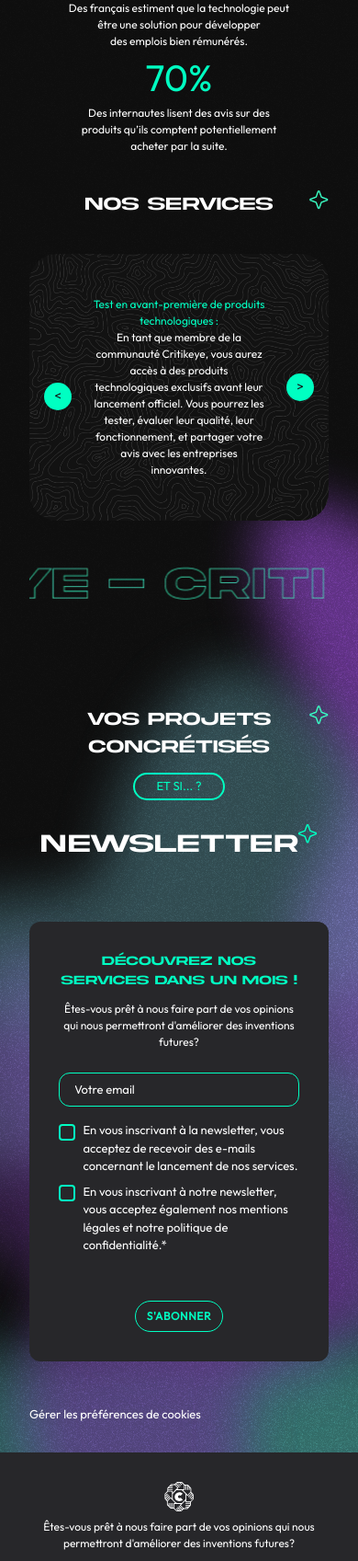
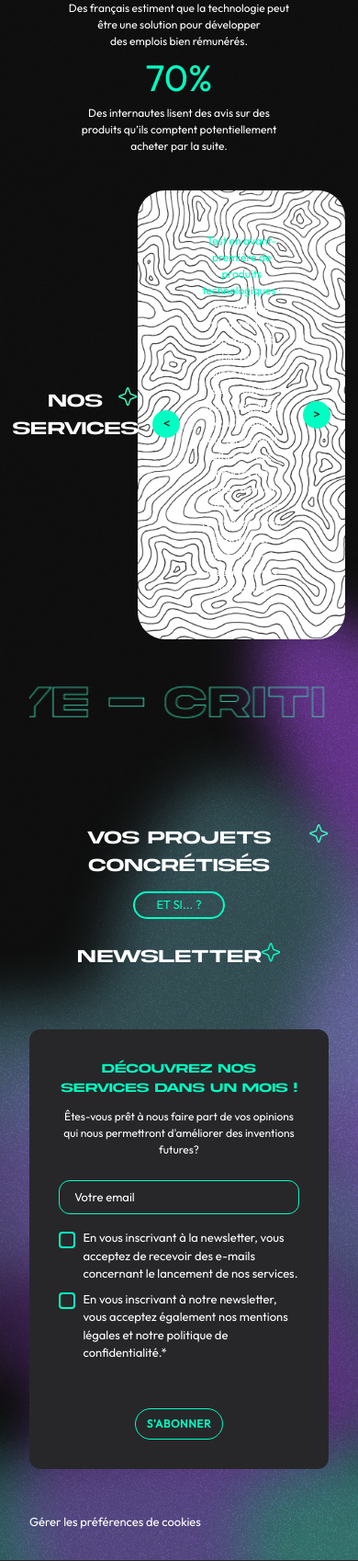
Before and after one commit to vanelleNgadjui/critikeye, a Django app: page / in a window 390 px wide. Shown: the part 2824-4521 px from the top of the page at 92% size. Run offline with Django 4.2, Linux system fonts and the light colour scheme.

Commit message:
Images en webp, corrections des bugs CSS & JS, favicon

```diff
--- a/critikeye_app/Templates/base.html
+++ b/critikeye_app/Templates/base.html
@@ -8,6 +8,7 @@
   <meta charset="UTF-8">
   <meta name="viewport" content="width=device-width, initial-scale=1.0">
   <link rel="stylesheet" href="{% static 'css/final.css' %}">
+  <link rel="icon" type="image/webp" href="{% static 'images/critikeye-logo-officiel.webp' %}">
   <title>Critikeye</title>
   <!-- Ajoutez vos liens vers les fichiers CSS et JS ici -->
 </head>
--- a/critikeye_app/Templates/index.html
+++ b/critikeye_app/Templates/index.html
@@ -346,9 +346,12 @@
     </div>
   </section>
 
-  <section class="flex text-center mb-12 flex-col justify-center items-center">
-    <div class="mb-8 flex items-start">
-      <h1 class="">newsletter</h1>
+
+
+    <!-- ========== Section: NEWSLETTER ========== -->
+
+    <section class="flex text-center mb-12 mt-3em flex-col justify-center items-center" >    <div class="mb-8 flex items-start">
+      <h1 id="newsletter-title" class="">newsletter</h1>
       <div class="bg-star w-[1.3rem] h-[1.3rem]"></div>
     </div>
     <div class="bg-zinc-800 p-8  rounded-xl mt-8 md:p-16">
--- a/critikeye_app/static/css/final.css
+++ b/critikeye_app/static/css/final.css
@@ -2488,6 +2488,15 @@
 
   /* ========== Section: NOS SERVICES ========== */
 
+  /* Conteneur de la section */
+
+  .services {
+    display: flex;
+    justify-content: center;
+    align-items: center;
+    text-align: center;
+  }
+
   /* Conteneur du titre (DES CHIFFRES) avec l'étoile en background image */
 
   .services .presentation-text-services {
@@ -2515,7 +2524,7 @@
     width: auto;
     margin: 3em 0;
     border-radius: 30px;
-    background-color: var(--black);
+    background-color: var(--white);
     display: flex;
     justify-content: center;
     align-items: center;
@@ -2636,6 +2645,11 @@
 
   /* Newsletter */
 
+  #newsletter-title {
+    font-weight: 100;
+    font-size: 15pt;
+  }
+
   .newsletter-card {
     width: 100%;
     height: auto;
```
Also changed, not shown: other parts of critikeye_app/Templates/index.html (+11 -81 lines), critikeye_app/static/css/styles.css (+22 -2 lines), critikeye_app/static/images/critikeye-logo-officiel.webp (added), critikeye_app/static/images/scroll-down-button.webp (added), 1 other file.
